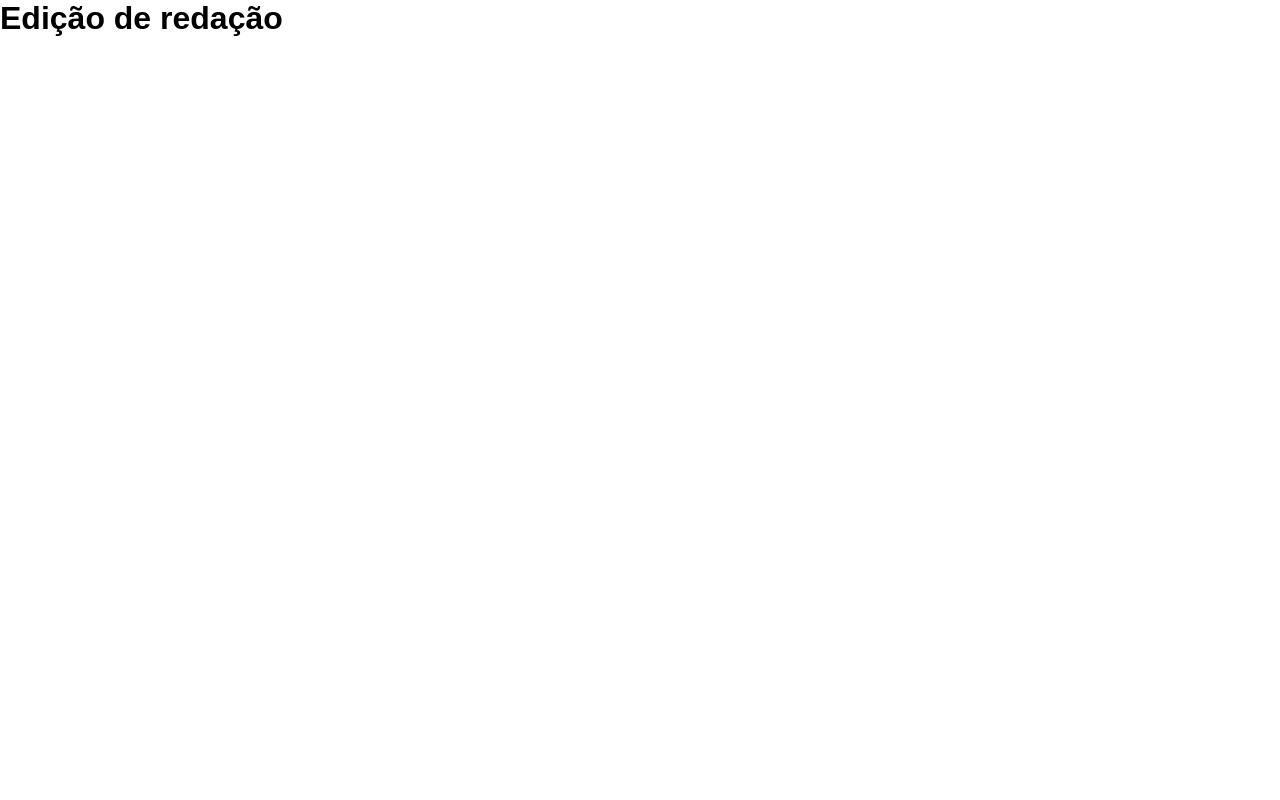
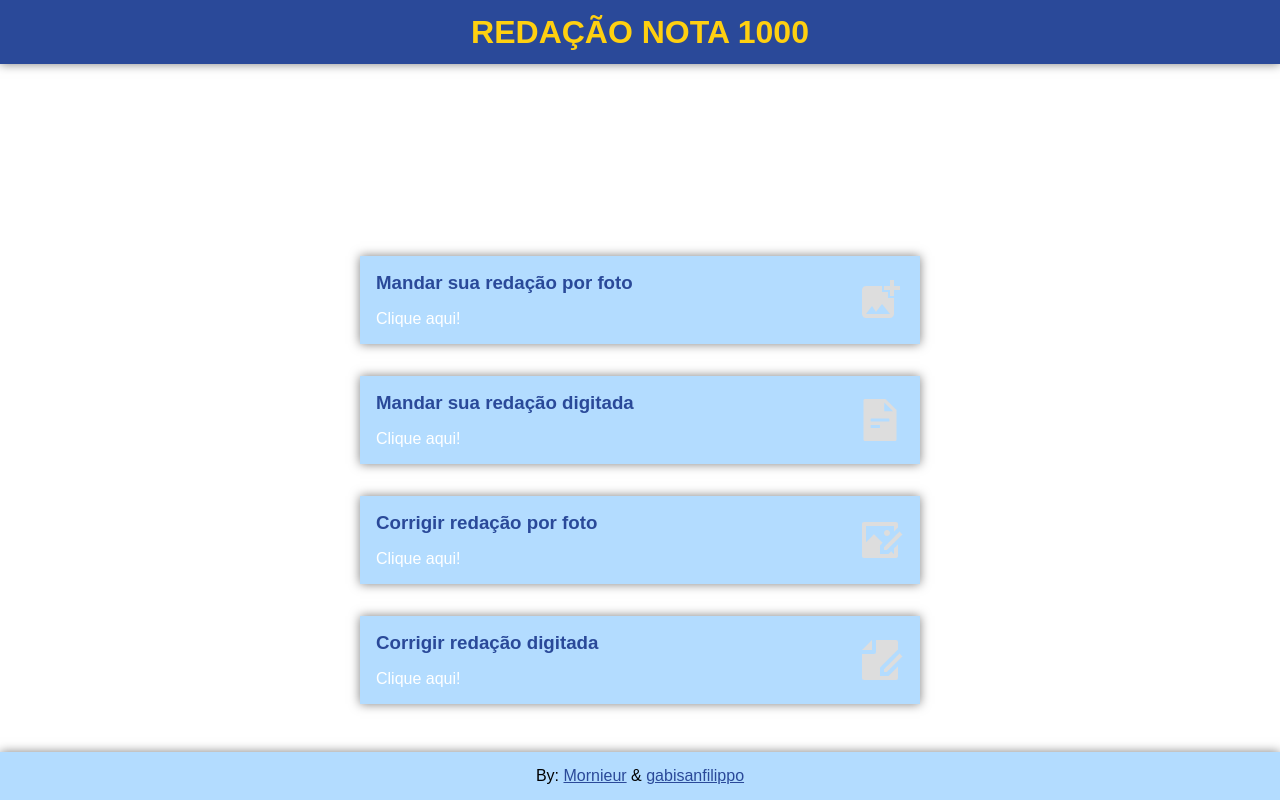
Before and after one commit to Mornieur/EssayEdition, a Next.js app: page / in a window 1280 px wide. Built offline with nearby package versions, Linux system fonts and the light colour scheme.

Commit message:
feat: home page and organization by feature

```diff
--- a/package.json
+++ b/package.json
@@ -12,12 +12,14 @@
     "@types/node": "18.11.9",
     "@types/react": "18.0.25",
     "@types/react-dom": "18.0.9",
+    "@types/react-icons": "^3.0.0",
     "@types/styled-components": "^5.1.26",
     "eslint": "8.28.0",
     "eslint-config-next": "13.0.4",
     "next": "13.0.4",
     "react": "18.2.0",
     "react-dom": "18.2.0",
+    "react-icons": "^4.7.1",
     "styled-components": "^5.3.6",
     "typescript": "4.9.3"
   }
--- /dev/null
+++ b/src/components/CardRedirect/index.tsx
@@ -0,0 +1,31 @@
+import Link from "next/link"
+import { FC, ReactNode } from "react";
+import * as S from './styles'
+
+interface IProps {
+  backgroundCard: string;
+  title: string;
+  content: string;
+  icon: ReactNode;
+  link: string;
+}
+
+export const CardRedirect: FC<IProps> = ({
+  backgroundCard,
+  title,
+  content,
+  icon,
+  link,
+}) => {
+  return (
+    <Link href={link}>
+      <S.Container backgroundCard={backgroundCard}>
+        <div className="title">
+          <h3>{title}</h3>
+          <p>{content}</p>
+        </div>
+        <div className="icon">{icon}</div>
+      </S.Container>
+    </Link>
+  );
+};
--- /dev/null
+++ b/src/components/CardRedirect/styles.ts
@@ -0,0 +1,49 @@
+import styled from "styled-components";
+
+interface IProps {
+  backgroundCard: string;
+}
+
+export const Container = styled.article<IProps>`
+  background-color: ${({ backgroundCard }) => backgroundCard};
+  padding: 1rem;
+  width: 35rem;
+  height: max-content;
+  -webkit-box-shadow: 0px 0px 10px 0px rgba(0, 0, 0, 0.5);
+  -moz-box-shadow: 0px 0px 10px 0px rgba(0, 0, 0, 0.5);
+  box-shadow: 0px 0px 10px 0px rgba(0, 0, 0, 0.5);
+  transition: all 0.5s;
+  display: flex;
+  gap: 1rem;
+  justify-content: space-between;
+  .title {
+    display: flex;
+    flex-direction: column;
+    gap: 1rem;
+    justify-content: center;
+    h3 {
+      color: var(--blue-dark);
+    }
+    p {
+      color: var(--white);
+    }
+  }
+  .icon {
+    display: flex;
+    align-items: center;
+    justify-content: center;
+
+    svg {
+      height: 3rem;
+      width: 3rem;
+      fill: var(--grey-100);
+      transition: all 0.5s;
+    }
+  }
+  :hover {
+    opacity: 0.8;
+    svg {
+      fill: var(--yellow-600);
+    }
+  }
+`;
--- /dev/null
+++ b/src/components/Layout/index.tsx
@@ -0,0 +1,26 @@
+import Link from "next/link"
+import { FC, ReactNode } from "react"
+import * as S from './styles'
+
+interface IProps {
+  children: ReactNode
+}
+
+export const Layout : FC<IProps> = ({children}) => {
+  return (
+    <>
+      <S.Header>
+        <h2>REDAÇÃO NOTA 1000</h2>
+      </S.Header>
+      <S.Children>
+        {children}
+      </S.Children>
+      <S.Footer>
+        <p>
+          By: <Link href={'https://github.com/Mornieur'}>Mornieur</Link> &{' '}
+          <Link href={'https://github.com/gabisanfilippo'}>gabisanfilippo</Link>
+        </p>
+      </S.Footer>
+    </>
+  );
+}
--- /dev/null
+++ b/src/components/Layout/styles.ts
@@ -0,0 +1,44 @@
+import styled from "styled-components";
+
+export const Header = styled.header`
+  background-color: var(--blue-dark);
+  height: 4rem;
+  padding: 1rem;
+  display: flex;
+  align-items: center;
+  justify-content: space-evenly;
+  -webkit-box-shadow: 0px 0px 10px 0px rgba(0, 0, 0, 0.5);
+  -moz-box-shadow: 0px 0px 10px 0px rgba(0, 0, 0, 0.5);
+  box-shadow: 0px 0px 10px 0px rgba(0, 0, 0, 0.5);
+  h2 {
+    color: var(--yellow-600);
+    font-size: 2rem;
+  }
+`;
+
+export const Children = styled.main`
+  height: calc(100vh - 4rem - 3rem);
+  overflow-y: auto;
+  overflow-x: hidden;
+`
+
+export const Footer = styled.footer`
+  background-color: var(--blueTwo-light);
+  height: 3rem;
+  padding: 0.7rem 1rem;
+  display: flex;
+  align-items: center;
+  justify-content: space-evenly;
+  -webkit-box-shadow: 0px 0px 10px 0px rgba(0, 0, 0, 0.5);
+  -moz-box-shadow: 0px 0px 10px 0px rgba(0, 0, 0, 0.5);
+  box-shadow: 0px 0px 10px 0px rgba(0, 0, 0, 0.5);
+  a {
+    text-decoration: underline;
+    color: var(--blue-dark);
+    transition: all 0.5s;
+    :hover {
+      color: var(--yellow-600);
+      scale: 1.1;
+    }
+  }
+`;
--- a/src/global/styles/globals.ts
+++ b/src/global/styles/globals.ts
@@ -6,7 +6,7 @@ export const GlobalStyle = createGlobalStyle`
   margin:0;
   box-sizing: border-box;
   font-family: 'Montserrat', sans-serif;
-
+  text-decoration: none;
 }
 
 html{
--- a/src/pages/index.tsx
+++ b/src/pages/index.tsx
@@ -1,15 +1,51 @@
 import Head from 'next/head';
+import { CardRedirect } from '../components/CardRedirect';
 import { EssayEdit } from '../components/EssayEdit';
+import { Layout } from '../components/Layout';
 import * as S from '../styles/styles';
+import { MdAddPhotoAlternate } from 'react-icons/md';
+import { AiFillFileText } from 'react-icons/ai';
+import { RiFileEditFill, RiImageEditFill } from 'react-icons/ri';
 
 export default function Home() {
   return (
-    <S.Container>
+    <>
       <Head>
         <meta name="description" content="Generated by create next app" />
         <link rel="icon" href="/favicon.ico" />
       </Head>
-      <EssayEdit />
-    </S.Container>
+      <Layout>
+        <S.Container>
+          <CardRedirect
+            backgroundCard="var(--blueTwo-light)"
+            title="Mandar sua redação por foto"
+            content="Clique aqui!"
+            icon={<MdAddPhotoAlternate />}
+            link={'/send-image'}
+          />
+          <CardRedirect
+            backgroundCard="var(--blueTwo-light)"
+            title="Mandar sua redação digitada"
+            content="Clique aqui!"
+            icon={<AiFillFileText />}
+            link={'/send-text'}
+          />
+          <CardRedirect
+            backgroundCard="var(--blueTwo-light)"
+            title="Corrigir redação por foto"
+            content="Clique aqui!"
+            icon={<RiImageEditFill />}
+            link={'/correction-image'}
+          />
+          <CardRedirect
+            backgroundCard="var(--blueTwo-light)"
+            title="Corrigir redação digitada"
+            content="Clique aqui!"
+            icon={<RiFileEditFill />}
+            link={'/correction-text'}
+          />
+        </S.Container>
+      </Layout>
+    </>
   );
 }
--- a/src/styles/styles.ts
+++ b/src/styles/styles.ts
@@ -1,3 +1,19 @@
 import styled from 'styled-components';
 
-export const Container = styled.div``;
+export const Container = styled.div`
+  /* display: grid;
+  grid-template-columns: repeat(2, 1fr);
+  grid-column-gap: 1rem; */
+  min-width: 80vw;
+  width: 80%;
+  display: flex;
+  align-items: center;
+  justify-content: center;
+  gap: 2rem;
+  flex-wrap: wrap;
+  padding: 2rem;
+  /* height: calc(100vh - 7rem); */
+  min-height: max-content;
+  margin: auto;
+  margin-top: 10rem;
+`;
```
Also changed, not shown: src/pages/correction-image/index.tsx (added, +10 -0 lines), 1 other file (tests, documents, lock files or other folders).
